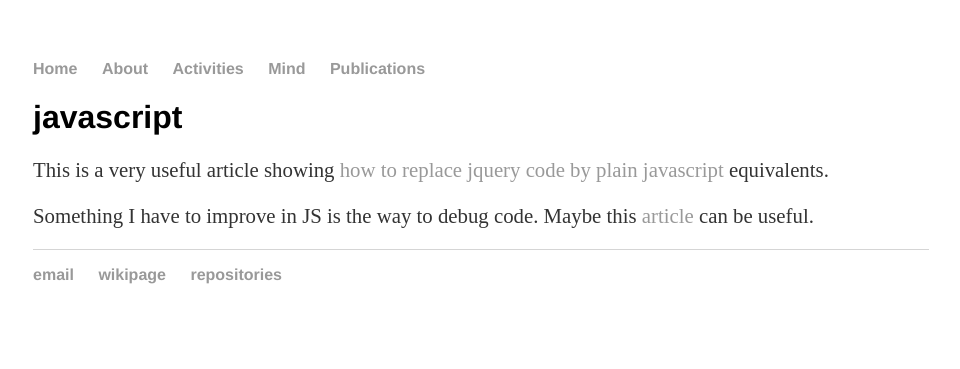
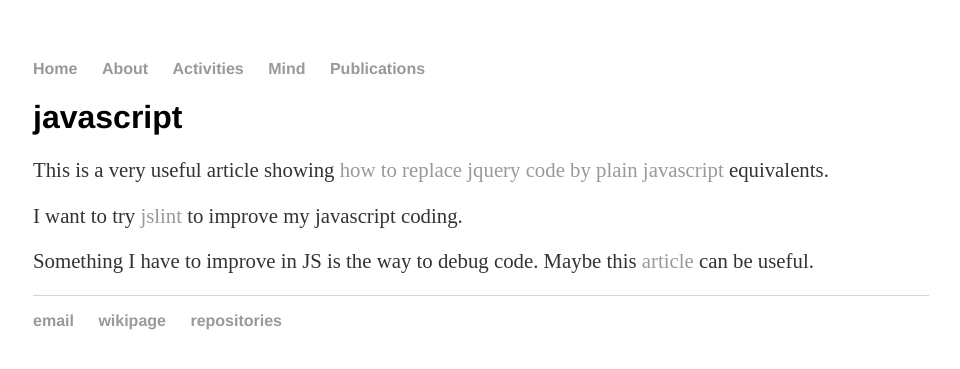
Before and after one commit to cleberjamaral/cleberjamaral.github.io, a Jekyll site: the page built from knowledge/programming/javascript.md, in a window 1280 px wide. Shown: the top 369 px of the page, without its empty margins (159-1119 px from the left). Built offline with Jekyll 4.4.1, drawn with Linux system fonts in a browser that asks for light colours; our own code applies the rules of GitHub Pages for plain Markdown files.

Commit message:
GitBook: [master] one page modified

```diff
--- a/knowledge/programming/javascript.md
+++ b/knowledge/programming/javascript.md
@@ -2,6 +2,6 @@
 
 This is a very useful article showing [how to replace jquery code by plain javascript](http://youmightnotneedjquery.com/) equivalents.
 
-
+I want to try [jslint](http://www.jslint.com) to improve my javascript coding.
 
 Something I have to improve in JS is the way to debug code. Maybe this [article](https://flaviocopes.com/javascript-debugging/) can be useful.
```
